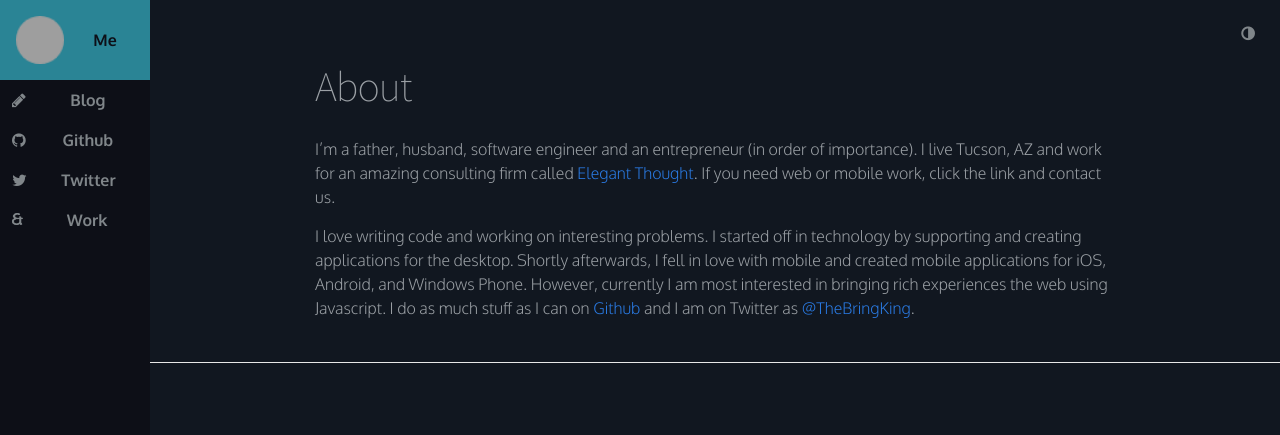
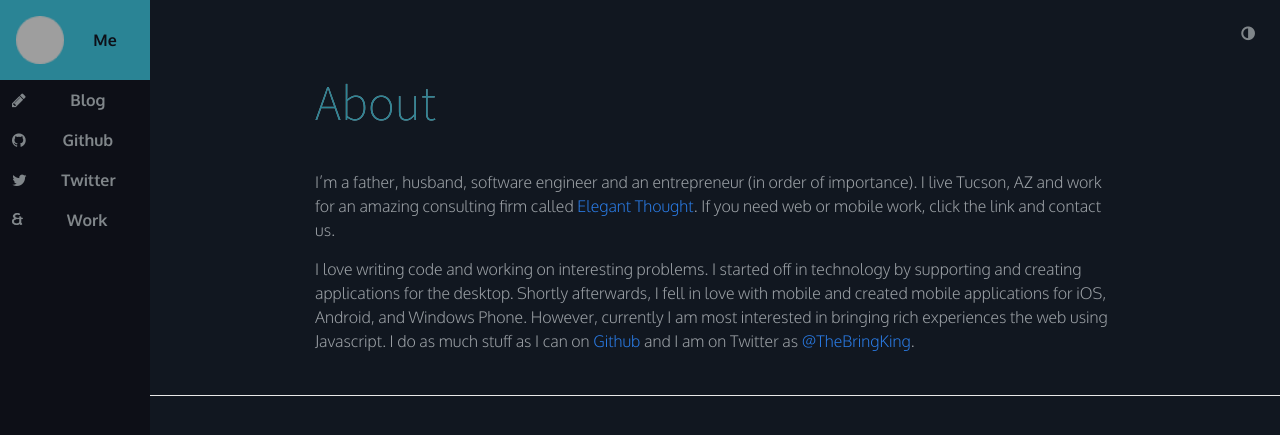
Before and after one commit to bringking/bringking.github.io, a Jekyll site: the page built from about.md, in a window 1280 px wide. Shown: the top 435 px of the page. Built offline with Jekyll 4.4.1, drawn with Linux system fonts in a browser that asks for light colours; nearby versions of some CDN libraries; comment, search, counter and statistics services are not loaded; grey boxes are pictures that could not be loaded.

Commit message:
fixed about title

```diff
--- a/_layouts/page.html
+++ b/_layouts/page.html
@@ -3,12 +3,16 @@
 ---
 <div class="post">
 
-  <header class="post-header">
-    <h1 class="post-title">{{ page.title }}</h1>
-  </header>
+    <header class="post-header">
+        <div class="animated-title">
+            <h1 class="main">{{ page.title }}</h1>
 
-  <article class="post-content">
-    {{ content }}
-  </article>
+            <h1 class="companion" aria-hidden="true">{{ page.title }}</h1>
+        </div>
+    </header>
+
+    <article class="post-content">
+        {{ content }}
+    </article>
 
 </div>
```
